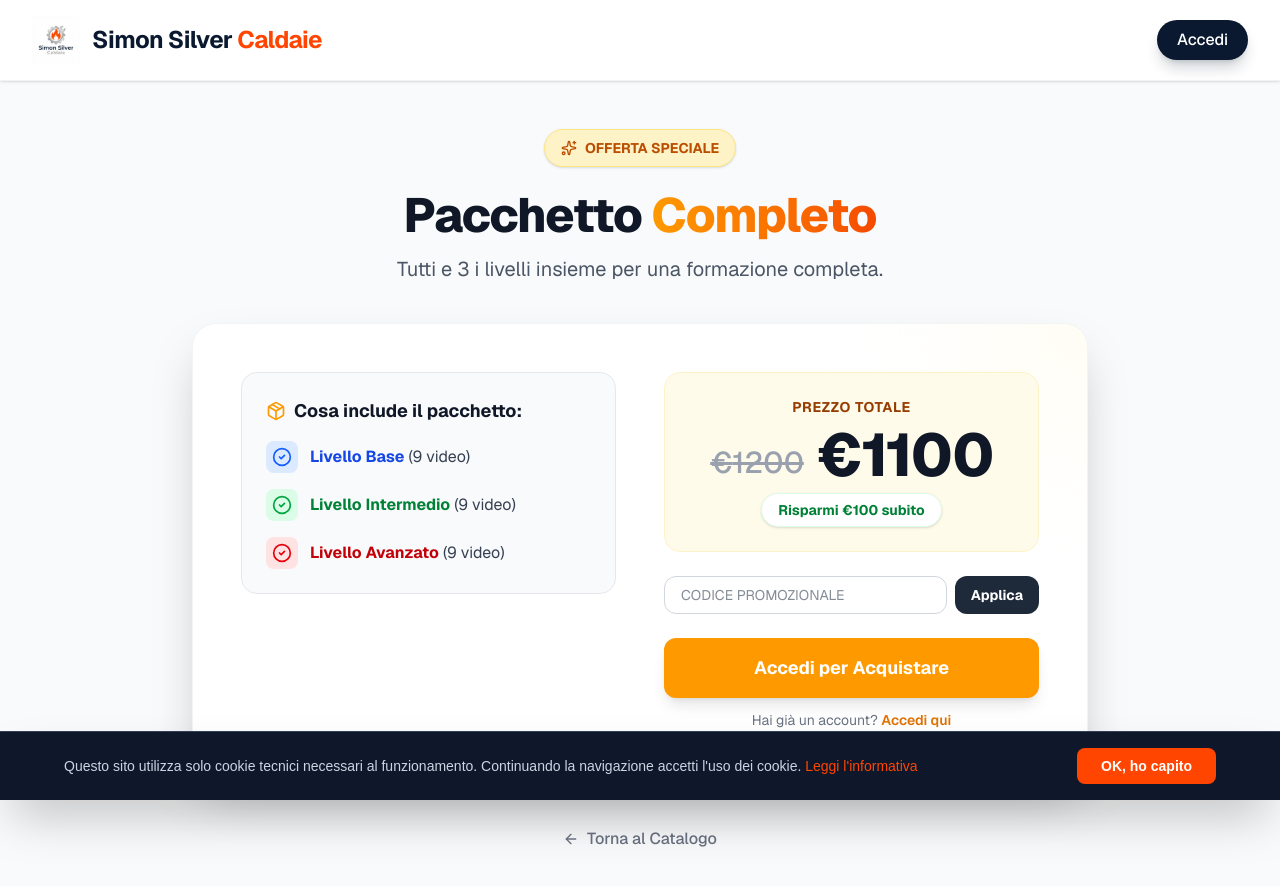
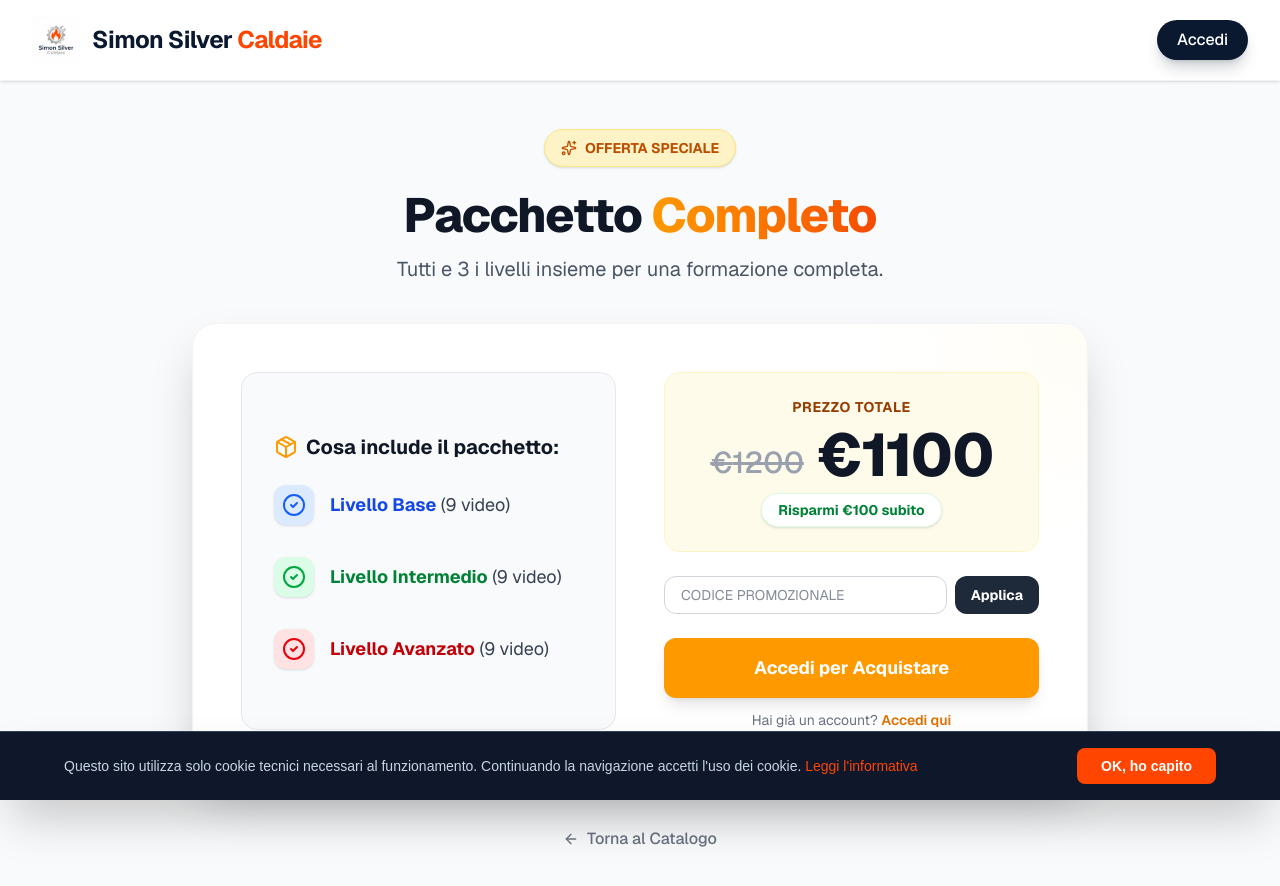
Before and after one commit to simonsilvercaldaie/sito-caldaie, a Next.js app: page /pacchetto-completo in a window 1280 px wide. Shown: the top 886 px of the page. Built offline with nearby package versions, Linux system fonts and the light colour scheme.

Commit message:
Layout fix: riquadro 'Cosa include' espanso verticalmente

```diff
--- a/app/pacchetto-completo/page.tsx
+++ b/app/pacchetto-completo/page.tsx
@@ -183,35 +183,33 @@ export default function PacchettoCompletoPage() {
                         ) : (
                             <div className="grid md:grid-cols-2 gap-12 relative z-10">
                                 {/* Left Side: Value Proposition */}
-                                <div className="space-y-8">
-                                    <div className="bg-gray-50 rounded-2xl p-6 border border-gray-200">
-                                        <h3 className="font-bold text-gray-900 mb-4 flex items-center gap-2 text-lg">
-                                            <Package className="w-5 h-5 text-amber-500" />
+                                <div className="space-y-8 flex flex-col justify-center">
+                                    <div className="bg-gray-50 rounded-2xl p-8 border border-gray-200 h-full flex flex-col justify-center">
+                                        <h3 className="font-bold text-gray-900 mb-6 flex items-center gap-2 text-xl">
+                                            <Package className="w-6 h-6 text-amber-500" />
                                             Cosa include il pacchetto:
                                         </h3>
-                                        <ul className="space-y-4">
-                                            <li className="flex items-center gap-3 text-gray-700">
-                                                <div className="bg-blue-100 p-1.5 rounded-lg text-blue-600">
-                                                    <CheckCircle2 className="w-5 h-5" />
+                                        <ul className="space-y-8">
+                                            <li className="flex items-center gap-4 text-gray-700">
+                                                <div className="bg-blue-100 p-2 rounded-xl text-blue-600 shadow-sm">
+                                                    <CheckCircle2 className="w-6 h-6" />
                                                 </div>
-                                                <span><strong className="text-blue-700">Livello Base</strong> (9 video)</span>
+                                                <span className="text-lg"><strong className="text-blue-700">Livello Base</strong> (9 video)</span>
                                             </li>
-                                            <li className="flex items-center gap-3 text-gray-700">
-                                                <div className="bg-green-100 p-1.5 rounded-lg text-green-600">
-                                                    <CheckCircle2 className="w-5 h-5" />
+                                            <li className="flex items-center gap-4 text-gray-700">
+                                                <div className="bg-green-100 p-2 rounded-xl text-green-600 shadow-sm">
+                                                    <CheckCircle2 className="w-6 h-6" />
                                                 </div>
-                                                <span><strong className="text-green-700">Livello Intermedio</strong> (9 video)</span>
+                                                <span className="text-lg"><strong className="text-green-700">Livello Intermedio</strong> (9 video)</span>
                                             </li>
-                                            <li className="flex items-center gap-3 text-gray-700">
-                                                <div className="bg-red-100 p-1.5 rounded-lg text-red-600">
-                                                    <CheckCircle2 className="w-5 h-5" />
+                                            <li className="flex items-center gap-4 text-gray-700">
+                                                <div className="bg-red-100 p-2 rounded-xl text-red-600 shadow-sm">
+                                                    <CheckCircle2 className="w-6 h-6" />
                                                 </div>
-                                                <span><strong className="text-red-700">Livello Avanzato</strong> (9 video)</span>
+                                                <span className="text-lg"><strong className="text-red-700">Livello Avanzato</strong> (9 video)</span>
                                             </li>
                                         </ul>
                                     </div>
-
-                                    {/* Testo Garanzia Rimosso */}
                                 </div>
 
                                 {/* Right Side: Price & Action */}
```
